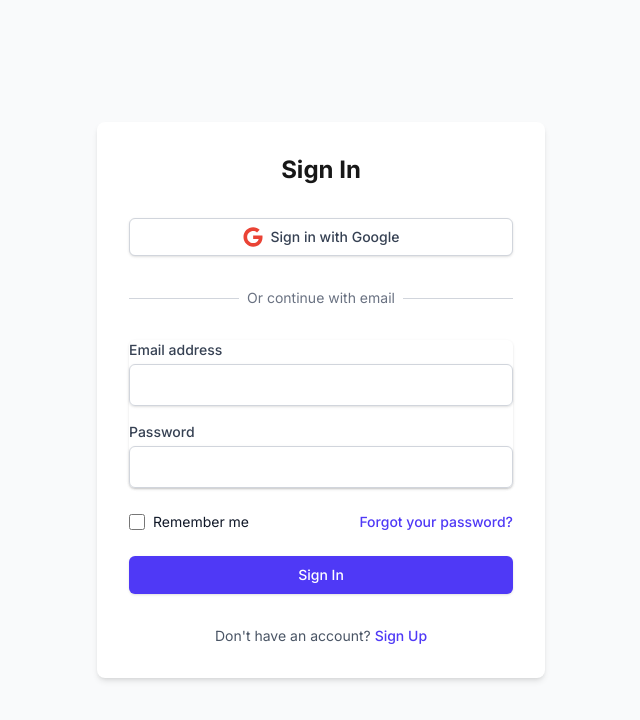
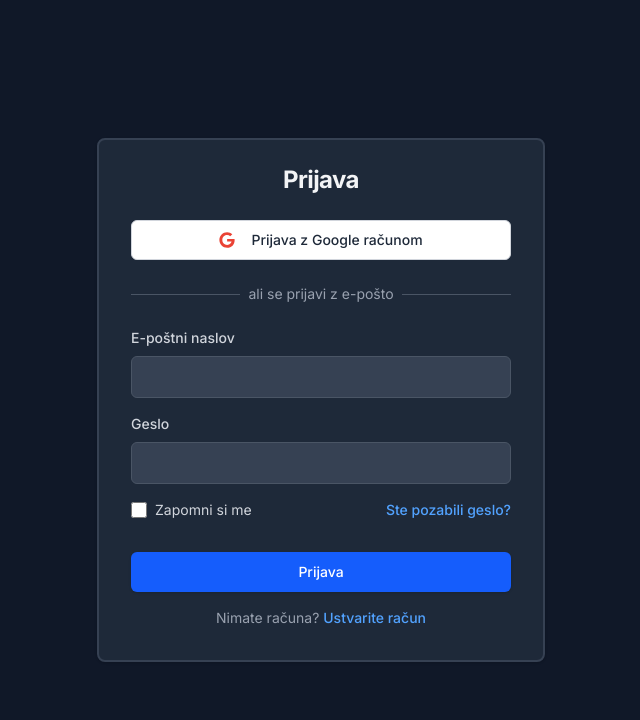
Before and after one commit to Praktikum-II-IZUM/izum-gamification, a Next.js app in the folder puzzle-game/: page / in a window 1280 px wide. Shown: the top 720 px of the page, without its empty margins (319-959 px from the left). Built offline with nearby package versions, Linux system fonts and the light colour scheme; no server answers.

Commit message:
UI za prijavo registracijo logout skladen z ostalo aplikacijo

```diff
--- a/puzzle-game/src/app/auth/SignIn.tsx
+++ b/puzzle-game/src/app/auth/SignIn.tsx
@@ -3,6 +3,8 @@ import { useState } from 'react';
 import { signInWithEmailAndPassword } from 'firebase/auth';
 import { auth, signInWithGoogle } from '../../firebase';
 import { useAuth } from '../../contexts/AuthContext';
+import { Button } from "@/components/ui/button";
+import { Card, CardContent, CardHeader, CardTitle } from "@/components/ui/card";
 
 interface SignInProps {
   onSwitchToSignUp: () => void;
@@ -11,12 +13,12 @@ interface SignInProps {
 export default function SignIn({ onSwitchToSignUp }: SignInProps) {
   const [email, setEmail] = useState('');
   const [password, setPassword] = useState('');
+  const [rememberMe, setRememberMe] = useState(false);
   const [error, setError] = useState('');
   const { setCurrentUser } = useAuth();
 
   const handleSubmit = async (e: React.FormEvent) => {
     e.preventDefault();
-
     try {
       const userCredential = await signInWithEmailAndPassword(auth, email, password);
       setCurrentUser(userCredential.user);
@@ -24,7 +26,7 @@ export default function SignIn({ onSwitchToSignUp }: SignInProps) {
       if (err instanceof Error) {
         setError(err.message);
       } else {
-        setError('An unknown error occurred');
+        setError('Prijava ni uspela. Preverite vaše podatke in poskusite znova.');
       }
     }
   };
@@ -33,116 +35,115 @@ export default function SignIn({ onSwitchToSignUp }: SignInProps) {
     try {
       const user = await signInWithGoogle();
       setCurrentUser(user);
-    } catch (err) {
+    } catch (err: any) {
+      // ne prikazi napake, ce je uporabnik zaprl pop-up okno
+      if (err.code === 'auth/popup-closed-by-user') {
+        return;
+      }
       if (err instanceof Error) {
         setError(err.message);
       } else {
-        setError('Failed to sign in with Google');
+        setError('Prijava z Google ni uspela. Poskusite znova.');
       }
     }
   };
 
   return (
-    <div className="min-h-screen flex items-center justify-center bg-gray-50">
-      <div className="max-w-md w-full space-y-8 p-8 bg-white rounded-lg shadow-md">
-        <h2 className="text-2xl font-bold text-center">Sign In</h2>
-        {error && <p className="text-red-500 text-center">{error}</p>}
+    <div className="min-h-screen bg-gray-900 p-4">
+      <div className="flex flex-col items-center justify-center min-h-[calc(100vh-2rem)]">
+        <div className="w-full max-w-md">
+          <Card className="border-2 border-gray-700 bg-gray-800">
+            <CardHeader className="text-center pb-6">
+              <CardTitle className="text-2xl font-bold text-gray-100">Prijava</CardTitle>
+            </CardHeader>
+            <CardContent className="px-8 pb-8">
+              {error && <p className="text-red-500 text-center mb-4">{error}</p>}
 
-        {/* Google Sign-In Button */}
-        <div>
-          <button
+              <Button
                 onClick={handleGoogleSignIn}
-            className="w-full flex items-center justify-center py-2 px-4 border border-gray-300 rounded-md shadow-sm text-sm font-medium text-gray-700 bg-white hover:bg-gray-50 focus:outline-none focus:ring-2 focus:ring-offset-2 focus:ring-indigo-500"
+                variant="outline"
+                className="w-full mb-6 bg-white text-gray-800 hover:bg-gray-100 border-gray-300"
               >
                 <svg className="w-5 h-5 mr-2" xmlns="http://www.w3.org/2000/svg" viewBox="0 0 488 512">
                   <path fill="#EA4335" d="M488 261.8C488 403.3 391.1 504 248 504 110.8 504 0 393.2 0 256S110.8 8 248 8c66.8 0 123 24.5 166.3 64.9l-67.5 64.9C258.5 52.6 94.3 116.6 94.3 256c0 86.5 69.1 156.6 153.7 156.6 98.2 0 135-70.4 140.8-106.9H248v-85.3h236.1c2.3 12.7 3.9 24.9 3.9 41.4z"/>
                 </svg>
-            Sign in with Google
-          </button>
-        </div>
+                Prijava z Google računom
+              </Button>
 
-        <div className="relative">
+              <div className="relative mb-6">
                 <div className="absolute inset-0 flex items-center">
-            <div className="w-full border-t border-gray-300" />
+                  <div className="w-full border-t border-gray-600" />
                 </div>
                 <div className="relative flex justify-center text-sm">
-            <span className="px-2 bg-white text-gray-500">Or continue with email</span>
+                  <span className="px-2 bg-gray-800 text-gray-400">ali se prijavi z e-pošto</span>
                 </div>
               </div>
 
-        <form className="mt-8 space-y-6" onSubmit={handleSubmit}>
-          <div className="rounded-md shadow-sm space-y-4">
-            <div>
-              <label htmlFor="email" className="block text-sm font-medium text-gray-700">
-                Email address
+              <form className="space-y-4" onSubmit={handleSubmit}>
+                <div className="space-y-2">
+                  <label htmlFor="email" className="block text-sm font-medium text-gray-300">
+                    E-poštni naslov
                   </label>
                   <input
                     id="email"
-                name="email"
                     type="email"
-                autoComplete="email"
-                required
                     value={email}
                     onChange={(e) => setEmail(e.target.value)}
-                className="mt-1 block w-full px-3 py-2 border border-gray-300 rounded-md shadow-sm focus:outline-none focus:ring-indigo-500 focus:border-indigo-500"
+                    className="w-full px-3 py-2 bg-gray-700 border border-gray-600 rounded-md text-white placeholder-gray-400 focus:outline-none focus:ring-2 focus:ring-blue-500 focus:border-transparent"
+                    required
                   />
                 </div>
-            <div>
-              <label htmlFor="password" className="block text-sm font-medium text-gray-700">
-                Password
+                <div className="space-y-2">
+                  <label htmlFor="password" className="block text-sm font-medium text-gray-300">
+                    Geslo
                   </label>
                   <input
                     id="password"
-                name="password"
                     type="password"
-                autoComplete="current-password"
-                required
                     value={password}
                     onChange={(e) => setPassword(e.target.value)}
-                className="mt-1 block w-full px-3 py-2 border border-gray-300 rounded-md shadow-sm focus:outline-none focus:ring-indigo-500 focus:border-indigo-500"
+                    className="w-full px-3 py-2 bg-gray-700 border border-gray-600 rounded-md text-white placeholder-gray-400 focus:outline-none focus:ring-2 focus:ring-blue-500 focus:border-transparent"
+                    required
                   />
                 </div>
-          </div>
-
                 <div className="flex items-center justify-between">
                   <div className="flex items-center">
                     <input
                       id="remember-me"
                       name="remember-me"
                       type="checkbox"
-                className="h-4 w-4 text-indigo-600 focus:ring-indigo-500 border-gray-300 rounded"
+                      checked={rememberMe}
+                      onChange={(e) => setRememberMe(e.target.checked)}
+                      className="h-4 w-4 text-blue-600 focus:ring-blue-500 border-gray-600 rounded"
                     />
-              <label htmlFor="remember-me" className="ml-2 block text-sm text-gray-900">
-                Remember me
+                    <label htmlFor="remember-me" className="ml-2 block text-sm text-gray-300">
+                      Zapomni si me
                     </label>
                   </div>
-
                   <div className="text-sm">
-              <a href="#" className="font-medium text-indigo-600 hover:text-indigo-500">
-                Forgot your password?
+                    <a href="#" className="font-medium text-blue-400 hover:text-blue-300">
+                      Ste pozabili geslo?
                     </a>
                   </div>
                 </div>
-
-          <div>
+                <Button
+                  type="submit"
+                  className="w-full bg-blue-600 hover:bg-blue-700 text-white font-medium py-2 px-4 rounded-md shadow-sm mt-4"
+                >
+                  Prijava
+                </Button>
+              </form>
+              <div className="mt-4 text-center text-sm text-gray-400">
+                Nimate računa?{' '}
                 <button
-              type="submit"
-              className="w-full flex justify-center py-2 px-4 border border-transparent rounded-md shadow-sm text-sm font-medium text-white bg-indigo-600 hover:bg-indigo-700 focus:outline-none focus:ring-2 focus:ring-offset-2 focus:ring-indigo-500"
+                  onClick={onSwitchToSignUp}
+                  className="font-medium text-blue-400 hover:text-blue-300 hover:underline"
                 >
-              Sign In
+                  Ustvarite račun
                 </button>
               </div>
-        </form>
-        <div className="text-center">
-          <p className="text-sm text-gray-600">
-            Don&apos;t have an account?{' '}
-            <button
-              onClick={onSwitchToSignUp}
-              className="font-medium text-indigo-600 hover:text-indigo-500"
-            >
-              Sign Up
-            </button>
-          </p>
+            </CardContent>
+          </Card>
         </div>
       </div>
     </div>
--- a/puzzle-game/src/app/auth/SignUp.tsx
+++ b/puzzle-game/src/app/auth/SignUp.tsx
@@ -2,6 +2,8 @@ import { useState } from 'react';
 import { createUserWithEmailAndPassword } from 'firebase/auth';
 import { auth, signInWithGoogle } from '../../firebase';
 import { useAuth } from '../../contexts/AuthContext';
+import { Button } from "@/components/ui/button";
+import { Card, CardContent, CardHeader, CardTitle } from "@/components/ui/card";
 
 interface SignUpProps {
   onSwitchToSignIn: () => void;
@@ -18,7 +20,7 @@ export default function SignUp({ onSwitchToSignIn }: SignUpProps) {
     e.preventDefault();
 
     if (password !== confirmPassword) {
-      setError('Passwords do not match');
+      setError('Gesli se ne ujemata');
       return;
     }
 
@@ -29,7 +31,7 @@ export default function SignUp({ onSwitchToSignIn }: SignUpProps) {
       if (err instanceof Error) {
         setError(err.message);
       } else {
-        setError('An unknown error occurred');
+        setError('Prišlo je do neznane napake');
       }
     }
   };
@@ -38,111 +40,108 @@ export default function SignUp({ onSwitchToSignIn }: SignUpProps) {
     try {
       const user = await signInWithGoogle();
       setCurrentUser(user);
-    } catch (err) {
+    } catch (err: any) {
+      // ne prikazi napake, ce je uporabnik zaprl pop-up okno
+      if (err.code === 'auth/popup-closed-by-user') {
+        return;
+      }
       if (err instanceof Error) {
         setError(err.message);
       } else {
-        setError('Failed to sign in with Google');
+        setError('Prijava z Google ni uspela. Poskusite znova.');
       }
     }
   };
 
   return (
-    <div className="min-h-screen flex items-center justify-center bg-gray-50">
-      <div className="max-w-md w-full space-y-8 p-8 bg-white rounded-lg shadow-md">
-        <h2 className="text-2xl font-bold text-center">Sign Up</h2>
-        {error && <p className="text-red-500 text-center">{error}</p>}
+    <div className="min-h-screen bg-gray-900 p-4">
+      <div className="flex flex-col items-center justify-center min-h-[calc(100vh-2rem)]">
+        <div className="w-full max-w-md">
+          <Card className="border-2 border-gray-700 bg-gray-800">
+            <CardHeader className="text-center pb-6">
+              <CardTitle className="text-2xl font-bold text-gray-100">Ustvarjanje računa</CardTitle>
+            </CardHeader>
+            <CardContent className="px-8 pb-8">
+              {error && <p className="text-red-500 text-center mb-4">{error}</p>}
 
-        {/* Google Sign-In Button */}
-        <div>
-          <button
+              <Button
                 onClick={handleGoogleSignIn}
-            className="w-full flex items-center justify-center py-2 px-4 border border-gray-300 rounded-md shadow-sm text-sm font-medium text-gray-700 bg-white hover:bg-gray-50 focus:outline-none focus:ring-2 focus:ring-offset-2 focus:ring-indigo-500"
+                variant="outline"
+                className="w-full mb-6 bg-white text-gray-800 hover:bg-gray-100 border-gray-300"
               >
                 <svg className="w-5 h-5 mr-2" xmlns="http://www.w3.org/2000/svg" viewBox="0 0 488 512">
                   <path fill="#EA4335" d="M488 261.8C488 403.3 391.1 504 248 504 110.8 504 0 393.2 0 256S110.8 8 248 8c66.8 0 123 24.5 166.3 64.9l-67.5 64.9C258.5 52.6 94.3 116.6 94.3 256c0 86.5 69.1 156.6 153.7 156.6 98.2 0 135-70.4 140.8-106.9H248v-85.3h236.1c2.3 12.7 3.9 24.9 3.9 41.4z"/>
                 </svg>
-            Sign up with Google
-          </button>
-        </div>
+                Ustvari račun z Google računom
+              </Button>
 
-        <div className="relative">
+              <div className="relative mb-6">
                 <div className="absolute inset-0 flex items-center">
-            <div className="w-full border-t border-gray-300" />
+                  <div className="w-full border-t border-gray-600" />
                 </div>
                 <div className="relative flex justify-center text-sm">
-            <span className="px-2 bg-white text-gray-500">Or sign up with email</span>
+                  <span className="px-2 bg-gray-800 text-gray-400">ali se registriraj z e-pošto</span>
                 </div>
               </div>
 
-        <form className="mt-8 space-y-6" onSubmit={handleSubmit}>
-          <div className="rounded-md shadow-sm space-y-4">
-            <div>
-              <label htmlFor="email" className="block text-sm font-medium text-gray-700">
-                Email address
+              <form className="space-y-4" onSubmit={handleSubmit}>
+                <div className="space-y-2">
+                  <label htmlFor="email" className="block text-sm font-medium text-gray-300">
+                    E-poštni naslov
                   </label>
                   <input
                     id="email"
-                name="email"
                     type="email"
-                autoComplete="email"
-                required
                     value={email}
                     onChange={(e) => setEmail(e.target.value)}
-                className="mt-1 block w-full px-3 py-2 border border-gray-300 rounded-md shadow-sm focus:outline-none focus:ring-indigo-500 focus:border-indigo-500"
+                    className="w-full px-3 py-2 bg-gray-700 border border-gray-600 rounded-md text-white placeholder-gray-400 focus:outline-none focus:ring-2 focus:ring-blue-500 focus:border-transparent"
+                    required
                   />
                 </div>
-            <div>
-              <label htmlFor="password" className="block text-sm font-medium text-gray-700">
-                Password
+                <div className="space-y-2">
+                  <label htmlFor="password" className="block text-sm font-medium text-gray-300">
+                    Geslo
                   </label>
                   <input
                     id="password"
-                name="password"
                     type="password"
-                autoComplete="new-password"
-                required
                     value={password}
                     onChange={(e) => setPassword(e.target.value)}
-                className="mt-1 block w-full px-3 py-2 border border-gray-300 rounded-md shadow-sm focus:outline-none focus:ring-indigo-500 focus:border-indigo-500"
+                    className="w-full px-3 py-2 bg-gray-700 border border-gray-600 rounded-md text-white placeholder-gray-400 focus:outline-none focus:ring-2 focus:ring-blue-500 focus:border-transparent"
+                    required
                   />
                 </div>
-            <div>
-              <label htmlFor="confirm-password" className="block text-sm font-medium text-gray-700">
-                Confirm Password
+                <div className="space-y-2">
+                  <label htmlFor="confirm-password" className="block text-sm font-medium text-gray-300">
+                    Potrdite geslo
                   </label>
                   <input
                     id="confirm-password"
-                name="confirm-password"
                     type="password"
-                autoComplete="new-password"
-                required
                     value={confirmPassword}
                     onChange={(e) => setConfirmPassword(e.target.value)}
-                className="mt-1 block w-full px-3 py-2 border border-gray-300 rounded-md shadow-sm focus:outline-none focus:ring-indigo-500 focus:border-indigo-500"
+                    className="w-full px-3 py-2 bg-gray-700 border border-gray-600 rounded-md text-white placeholder-gray-400 focus:outline-none focus:ring-2 focus:ring-blue-500 focus:border-transparent"
+                    required
                   />
                 </div>
-          </div>
-
-          <div>
+                <Button
+                  type="submit"
+                  className="w-full bg-blue-600 hover:bg-blue-700 text-white font-medium py-2 px-4 rounded-md shadow-sm mt-4"
+                >
+                  Ustvari račun
+                </Button>
+              </form>
+              <div className="mt-4 text-center text-sm text-gray-400">
+                Že imate račun?{' '}
                 <button
-              type="submit"
-              className="w-full flex justify-center py-2 px-4 border border-transparent rounded-md shadow-sm text-sm font-medium text-white bg-indigo-600 hover:bg-indigo-700 focus:outline-none focus:ring-2 focus:ring-offset-2 focus:ring-indigo-500"
+                  onClick={onSwitchToSignIn}
+                  className="font-medium text-blue-400 hover:text-blue-300 hover:underline"
                 >
-              Sign Up
+                  Prijavite se
                 </button>
               </div>
-        </form>
-        <div className="text-center">
-          <p className="text-sm text-gray-600">
-            Already have an account?{' '}
-            <button
-              onClick={onSwitchToSignIn}
-              className="font-medium text-indigo-600 hover:text-indigo-500"
-            >
-              Sign In
-            </button>
-          </p>
+            </CardContent>
+          </Card>
         </div>
       </div>
     </div>
```
Also changed, not shown: puzzle-game/src/app/page.tsx (+1 -19 lines), puzzle-game/src/components/AppHeader.tsx (+33 -2 lines), puzzle-game/src/components/InstructionsDialog.tsx (+15 -4 lines), puzzle-game/src/components/StatisticsDialog.tsx (+14 -4 lines). Lines whose indentation alone changed are shown as unchanged.
